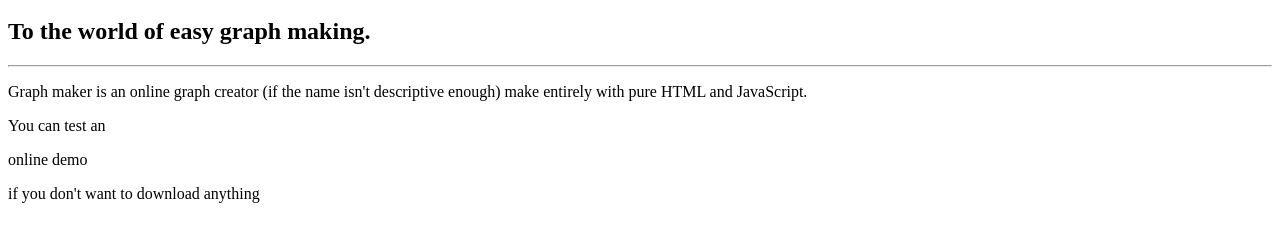
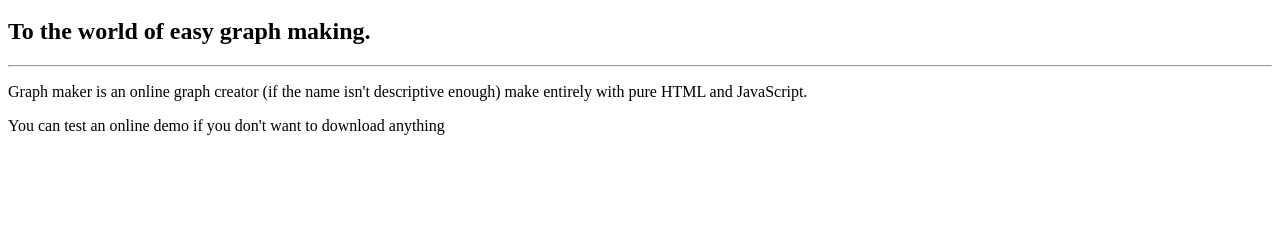
Before and after one commit to EMC-prog/graph-maker, a plain HTML site: page index.html in a window 1280 px wide. Shown: the part 48-290 px from the top of the page. Drawn offline with Linux system fonts and the light colour scheme.

Commit message:
Update index.html

```diff
--- a/index.html
+++ b/index.html
@@ -8,5 +8,5 @@
   <h2>To the world of easy graph making.</h2>
   <hr>
   <p>Graph maker is an online graph creator (if the name isn't descriptive enough) make entirely with pure HTML and JavaScript.</p>
-  <p>You can test an</p><a src="demo/index.htm"> online demo </a><p>if you don't want to download anything</p>
+  <p>You can test an<a src="demo/index.html"> online demo </a>if you don't want to download anything</p>
 </html>
```
